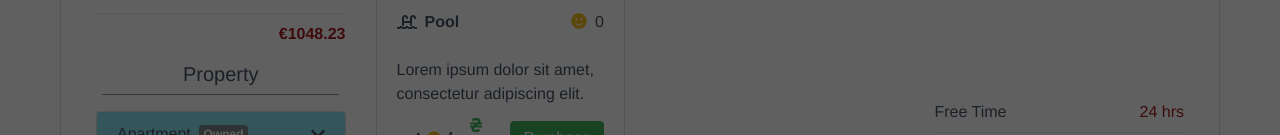
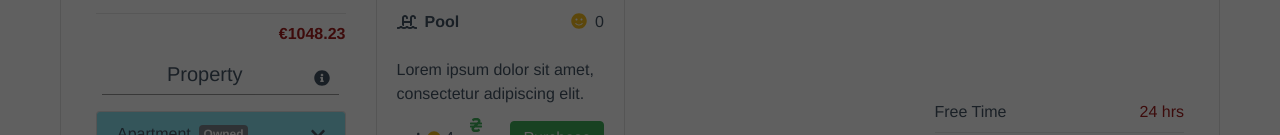
Before and after one commit to turbosheep44/web_data_mining, a Vue app: page / in a window 1280 px wide. Shown: the part 665-800 px from the top of the page. Built offline with nearby package versions, Linux system fonts and the light colour scheme; what vue-notification would draw is missing.

Commit message:
added info icon

```diff
--- a/src/components/Tabs/Home/Property.vue
+++ b/src/components/Tabs/Home/Property.vue
@@ -1,6 +1,11 @@
 <template>
   <div>
-    <h5 class="text-center mt-3">Property</h5>
+    <div class="d-flex justify-content-between align-items-center mt-3">
+      <div></div>
+      <h5 class="text-center">Property</h5>
+      <font-awesome-icon icon="info-circle" class="mr-3" id="info-property"></font-awesome-icon>
+      <b-tooltip placement="bottom" target="info-property"> Learn more about investing in property. </b-tooltip>
+    </div>
     <hr class="wide-separator" />
 
     <b-card v-for="(property, i) in $store.properties" :key="`property-${i}`" no-body :class="['my-3', i == $store.property ? 'owned-property' : '']">
--- a/src/main.ts
+++ b/src/main.ts
@@ -20,10 +20,10 @@ import { library, dom } from '@fortawesome/fontawesome-svg-core'
 import { FontAwesomeIcon } from '@fortawesome/vue-fontawesome'
 import { faHryvnia, faSmile, faCalendar, faUser, faChevronDown, faHome, faBuilding, faBicycle } from '@fortawesome/free-solid-svg-icons'
 import { faClock, faTv, faSwimmingPool, faCoffee, faLaptop, faFan, faFilm, faGamepad, faShoppingBag } from '@fortawesome/free-solid-svg-icons'
-import { faHamburger, faUtensils, faConciergeBell, faFutbol, faTableTennis, faDumbbell, faPlus } from '@fortawesome/free-solid-svg-icons'
+import { faHamburger, faUtensils, faConciergeBell, faFutbol, faTableTennis, faDumbbell, faPlus, faInfoCircle } from '@fortawesome/free-solid-svg-icons'
 library.add(faHryvnia, faSmile, faCalendar, faUser, faChevronDown, faHome, faBuilding, faBicycle)
 library.add(faClock, faTv, faSwimmingPool, faCoffee, faLaptop, faFan, faFilm, faGamepad, faShoppingBag)
-library.add(faHamburger, faUtensils, faConciergeBell, faFutbol, faTableTennis, faDumbbell, faPlus)
+library.add(faHamburger, faUtensils, faConciergeBell, faFutbol, faTableTennis, faDumbbell, faPlus, faInfoCircle)
 Vue.component('font-awesome-icon', FontAwesomeIcon)
 dom.watch()
 
```
